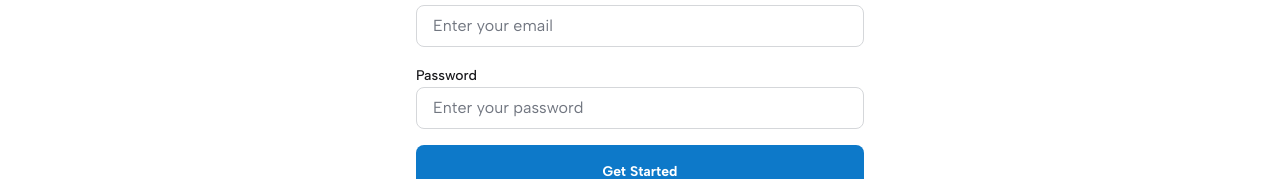
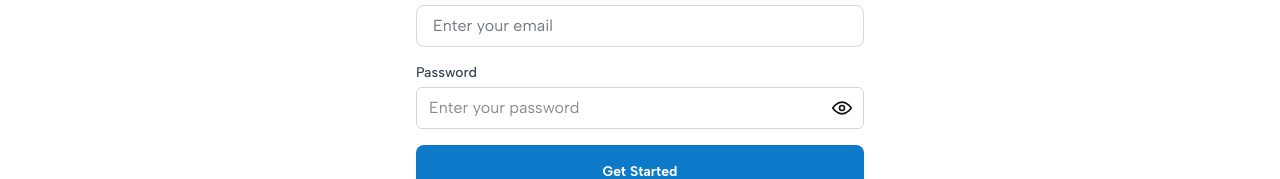
Before and after one commit to Suave-Systems/smartscribbl_frontend, an Angular app: page /auth/signup in a window 1280 px wide. Shown: the part 414-593 px from the top of the page. Built offline with nearby package versions, Linux system fonts and the light colour scheme.

Commit message:
Adding password reveal to signup screen

```diff
--- a/src/app/pages/auth/signup/signup.component.html
+++ b/src/app/pages/auth/signup/signup.component.html
@@ -15,8 +15,40 @@
     <app-input [control]="firstName" class="w-full" label="First Name" placeholder="Enter your First Name"></app-input>
     <app-input [control]="lastName" class="w-full" label="Last Name" placeholder="Enter your Last Name"></app-input>
     <app-input type="email" [control]="email" class="w-full" label="Email" placeholder="Enter your email"></app-input>
-    <app-input type="password" [control]="password" class="w-full" label="Password"
-      placeholder="Enter your password"></app-input>
+    <div class="w-full">
+      <label class="block text-sm font-medium text-gray-700 mb-1">Password</label>
+      <div class="relative">
+        <input
+          class="w-full border border-gray-300 rounded-md px-3 py-2 pr-10 focus:outline-none focus:ring-2 focus:ring-primary"
+          [type]="hide() ? 'password' : 'text'" formControlName="password" autocomplete="current-password"
+          spellcheck="false" placeholder="Enter your password" aria-describedby="password-help" />
+        <button type="button" class="absolute inset-y-0 right-0 px-3 flex items-center" (click)="hide.set(!hide())"
+          [attr.aria-label]="hide() ? 'Show password' : 'Hide password'"
+          [attr.title]="hide() ? 'Show password' : 'Hide password'">
+          @if (hide()) {
+          <!-- Eye icon -->
+          <svg xmlns="http://www.w3.org/2000/svg" viewBox="0 0 24 24" fill="none" stroke="currentColor" stroke-width="2"
+            class="h-5 w-5">
+            <path d="M1 12s4-7 11-7 11 7 11 7-4 7-11 7S1 12 1 12Z" />
+            <circle cx="12" cy="12" r="3" />
+          </svg>
+          } @else {
+          <!-- Eye-off icon -->
+          <svg xmlns="http://www.w3.org/2000/svg" viewBox="0 0 24 24" fill="none" stroke="currentColor" stroke-width="2"
+            class="h-5 w-5">
+            <path
+              d="M17.94 17.94A10.94 10.94 0 0 1 12 19c-7 0-11-7-11-7a20.3 20.3 0 0 1 5.06-5.94M9.9 4.24A10.94 10.94 0 0 1 12 4c7 0 11 7 11 7a20.28 20.28 0 0 1-3.23 4.62" />
+            <line x1="1" y1="1" x2="23" y2="23" />
+          </svg>
+          }
+        </button>
+      </div>
+      @if (password.touched && password.invalid) {
+      <p id="password-help" class="text-xs text-[#F66E6E] mt-1">Password is required</p>
+      }
+    </div>
+    <!-- <app-input type="password" [control]="password" class="w-full" label="Password"
+      placeholder="Enter your password"></app-input> -->
     <app-button [buttonDisabled]="isLoading()" [loading]="isLoading()" (buttonClick)="signUp()" inputClass="!w-full"
       class="w-full">Get
       Started</app-button>
--- a/src/app/pages/auth/signup/signup.component.ts
+++ b/src/app/pages/auth/signup/signup.component.ts
@@ -23,6 +23,7 @@ export class SignupComponent implements OnInit, OnDestroy {
   signUpForm!: FormGroup;
   errorMessage = '';
   isLoading = signal(false);
+  hide = signal(true);
 
   private fb = inject(FormBuilder);
   private authService = inject(AuthService);
```
